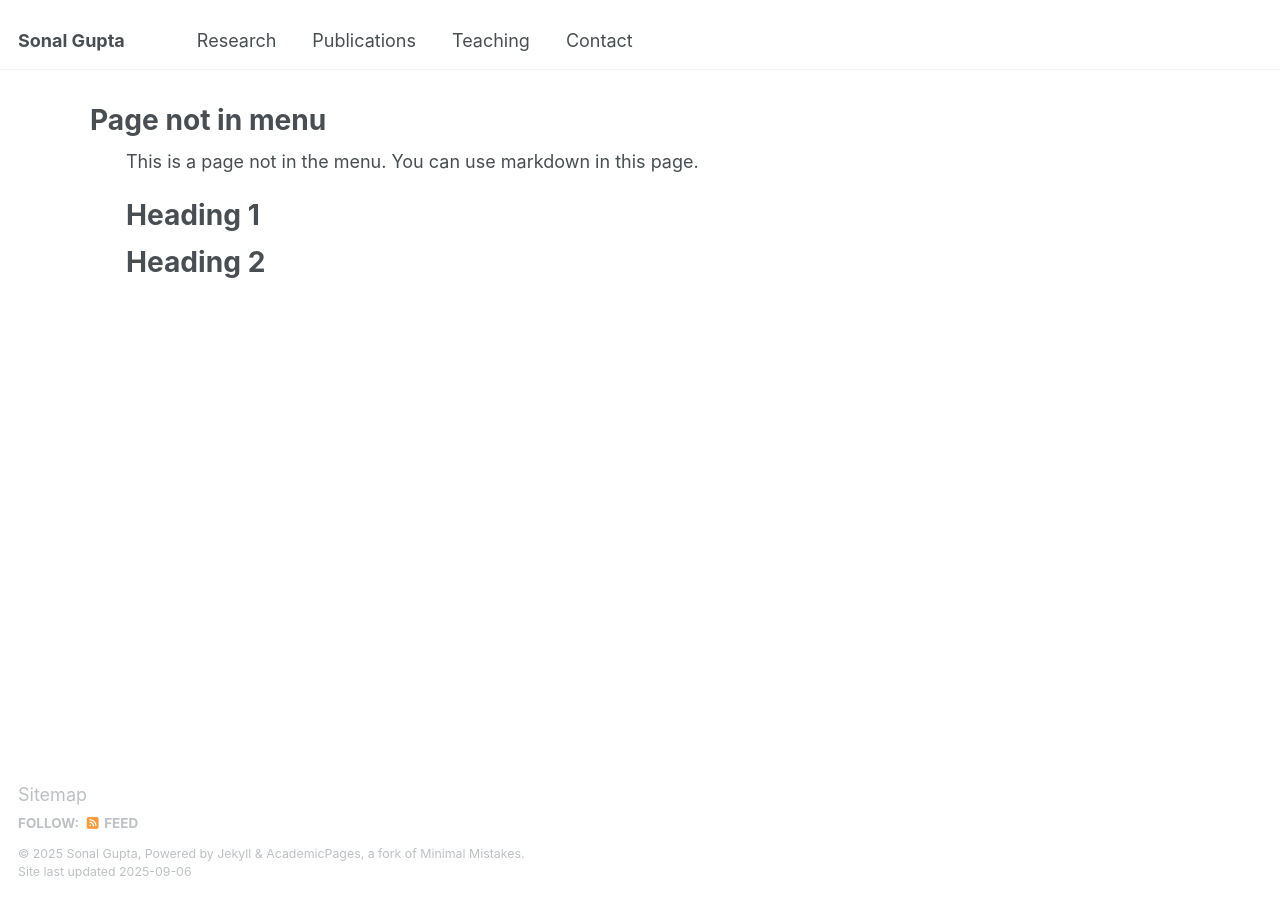
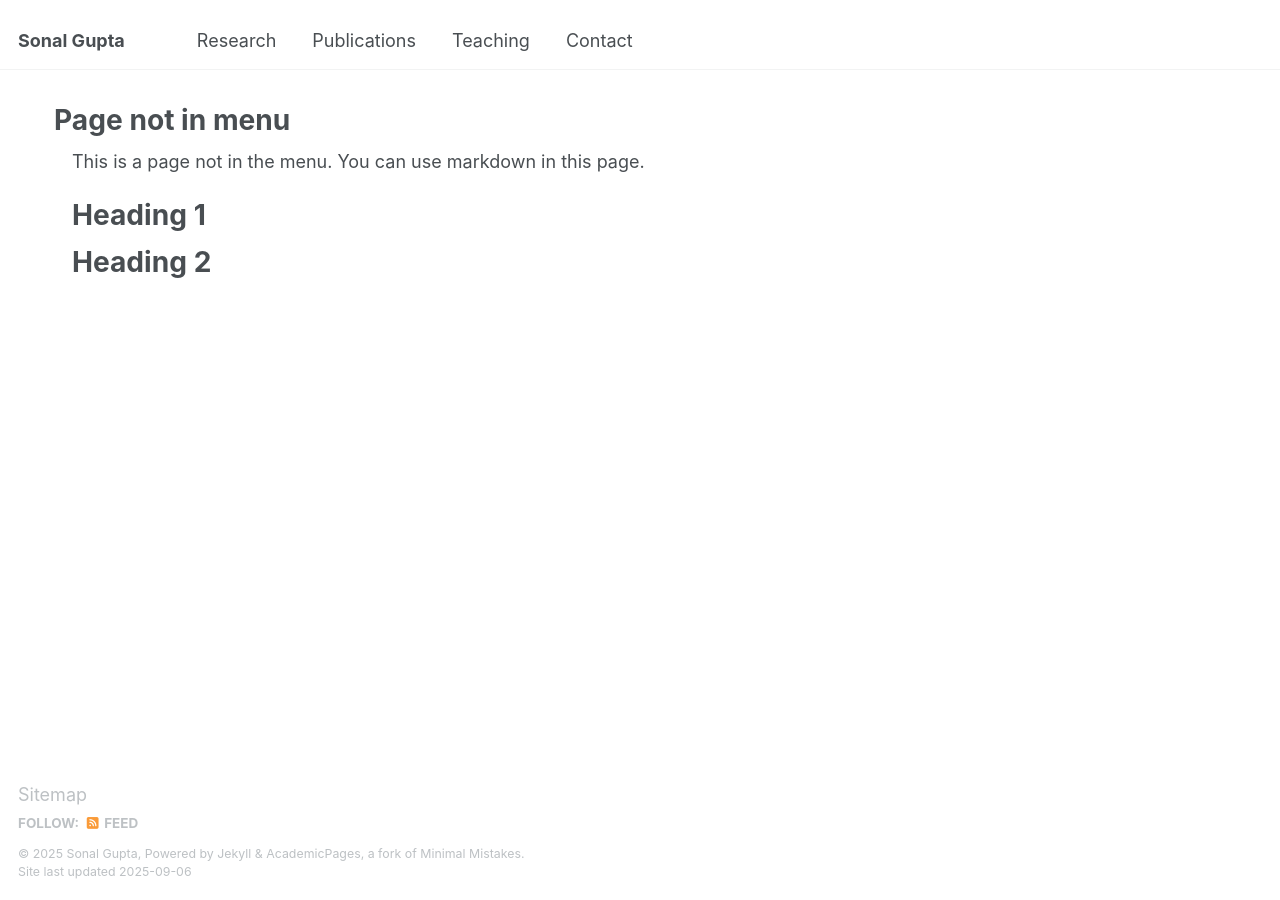
Before and after one commit to gupta-plantgenevo/gupta-plantgenevo.github.io, a Jekyll site: the page built from _pages/non-menu-page.md, in a window 1280 px wide. Built offline with Jekyll 4.4.1, drawn with Linux system fonts in a browser that asks for light colours.

Commit message:
Update custom.css

```diff
--- a/assets/css/custom.css
+++ b/assets/css/custom.css
@@ -16,14 +16,14 @@
   max-width: 100% !important;
   width: 100% !important;
   margin: 0 !important;
-  padding-left: 2rem !important;
-  padding-right: 2rem !important;
+  padding-left: 1rem !important;
+  padding-right: 1rem !important;
 }
 
 /* (optional) keep readability: left-aligned with a comfortable line length */
 .body-left-narrow .page__content {
   max-width: 70ch !important;   /* ~70 characters per line */
-  margin-left: 2rem !important;    /* left aligned */
+  margin-left: 1rem !important;    /* left aligned */
   padding-left: 0 !important;
-  padding-right: 2rem !important;
+  padding-right: 1rem !important;
 }
```
